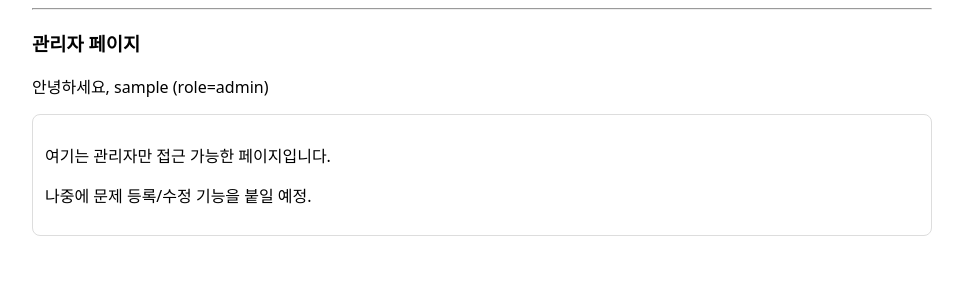
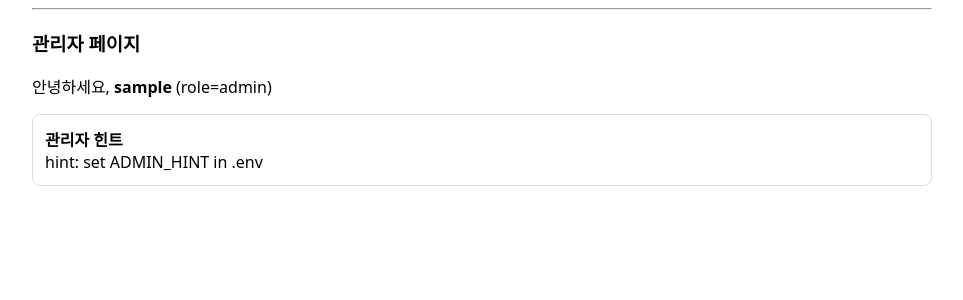
Before and after one commit to 0nlyu1/GIT-CTF-PROJECT, a Flask app: page /admin in a window 1280 px wide. Shown: the part 57-357 px from the top of the page, without its empty margins (158-1121 px from the left). Run offline with Flask 3, Linux system fonts and the light colour scheme; the visitor is signed in with stand-in values (Sample User, id 1); tables that the repository leaves empty hold one stand-in row (values such as "Sample post").

Commit message:
chore(flags): place flags and hints for 3-stage flow

```diff
--- a/routes/admin.py
+++ b/routes/admin.py
@@ -1,3 +1,4 @@
+import os
 from flask import Blueprint, render_template, g
 from routes.utils import admin_required
 
@@ -6,4 +7,11 @@ bp = Blueprint("admin", __name__)
 @bp.get("/admin")
 @admin_required
 def admin_home():
-    return render_template("admin.html", user=g.user)
+    admin_hint = os.getenv("ADMIN_HINT", "hint: set ADMIN_HINT in .env")
+    return render_template("admin.html", user=g.user, admin_hint=admin_hint)
+
+@bp.get("/admin/secret")
+@admin_required
+def admin_secret():
+    final_flag = os.getenv("FINAL_FLAG", "flag{set_FINAL_FLAG_in_env}")
+    return render_template("admin_secret.html", user=g.user, final_flag=final_flag)
--- a/seed.py
+++ b/seed.py
@@ -3,7 +3,7 @@ from __future__ import annotations
 import os
 from werkzeug.security import generate_password_hash
 from extensions import db
-from models import User, Challenge
+from models import User, Challenge, Submission
 
 # ⚠️ 레포 공개 시 실제 플래그를 그대로 올리기 싫으면:
 # - 여기 값을 환경변수로 받아오게 하거나,
@@ -80,6 +80,28 @@ def run_seed() -> None:
         flag_plain=flags[2],
     )
 
+        # 3) Step2: Flag1이 보이도록 "user2의 제출 1개"를 seed로 생성
+    # - Warm-up(flag1)의 정답 제출이 user2에게 이미 기록되어 있도록 배치
+    user2 = User.query.filter_by(username="user2").one()
+    warmup = Challenge.query.filter_by(title="Warm-up").one()
+
+    flag1_plain = os.getenv("FLAG_1", DEFAULT_FLAGS[0])
+
+    already = Submission.query.filter_by(
+        user_id=user2.id,
+        challenge_id=warmup.id,
+        is_correct=True,
+    ).first()
+
+    if already is None:
+        sub = Submission(
+            user_id=user2.id,
+            challenge_id=warmup.id,
+            submitted_answer=flag1_plain,   # "제출 상세"에서 보이게끔 심는 포인트
+            is_correct=True,
+        )
+        db.session.add(sub)
+
     db.session.commit()
     print("[seed] done: users/admin + 3 challenges created/updated.")
 
--- a/templates/admin.html
+++ b/templates/admin.html
@@ -1,10 +1,12 @@
 {% extends "base.html" %}
 {% block content %}
 <h3>관리자 페이지</h3>
-<p>안녕하세요, {{ user.username }} (role={{ user.role }})</p>
 
-<div style="border:1px solid #ddd; padding:12px; border-radius:8px;">
-  <p>여기는 관리자만 접근 가능한 페이지입니다.</p>
-  <p>나중에 문제 등록/수정 기능을 붙일 예정.</p>
+<p>안녕하세요, <b>{{ user.username }}</b> (role={{ user.role }})</p>
+
+<div style="border:1px solid #ddd; padding:12px; border-radius:8px; margin-top:12px;">
+  <b>관리자 힌트</b><br/>
+  <div style="white-space: pre-wrap;">{{ admin_hint }}</div>
 </div>
+
 {% endblock %}
```
Also changed, not shown: templates/admin_secret.html (added, +12 -0 lines).
